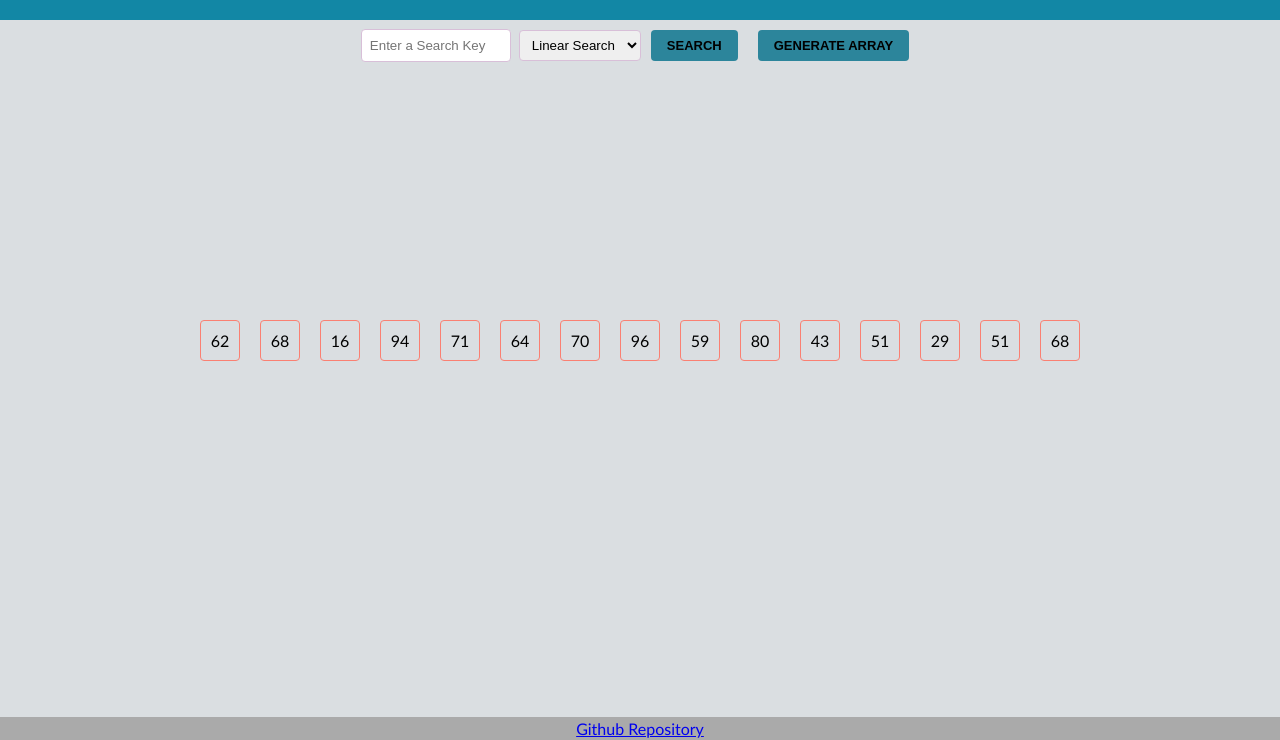
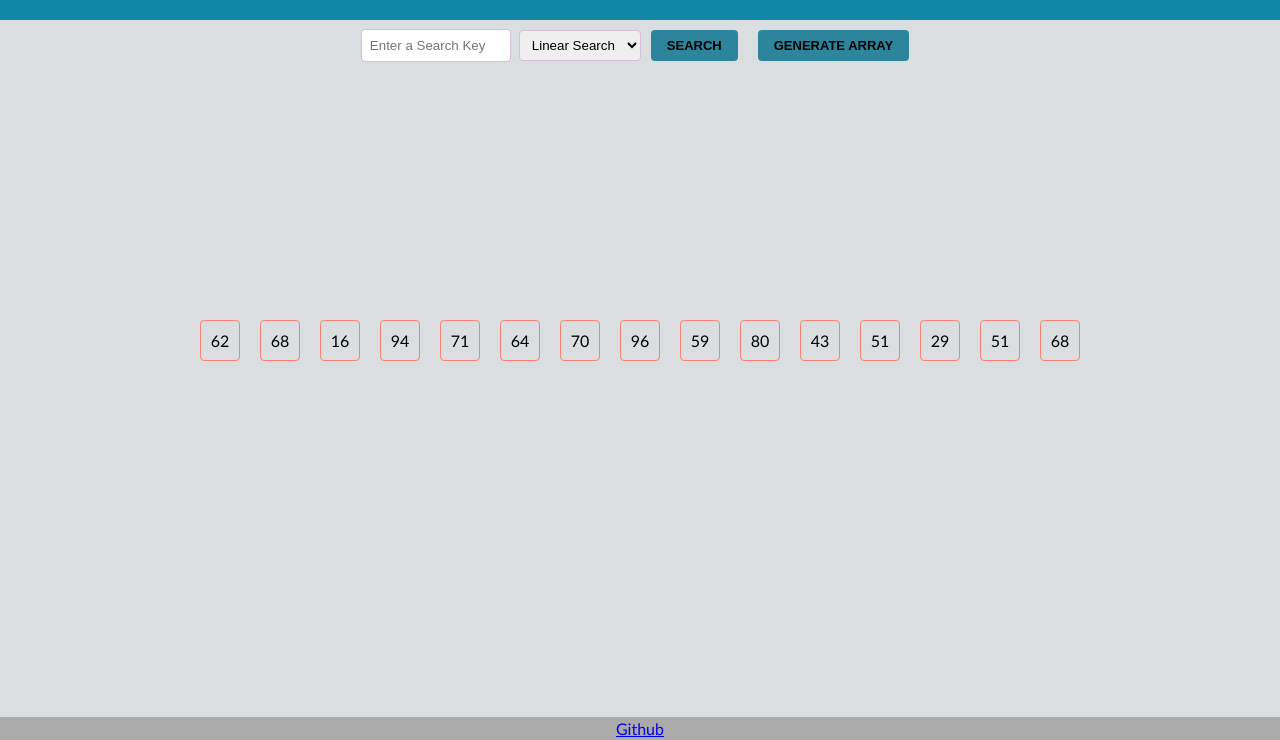
Before and after one commit to AdityaVnitNagpur/Linary-Searching-Algorithm-Tool, a plain HTML site: page index.html in a window 1280 px wide. Shown: the part 60-800 px from the top of the page. Drawn offline with Linux system fonts and the light colour scheme.

Commit message:
Update index.html

```diff
--- a/index.html
+++ b/index.html
@@ -24,7 +24,7 @@
       <div class="status"></div>
     </div>
     <footer>
-      <a href="https://github.com/AdityaVnitNagpur/Linary-Searching-Algorithm-Tool" target="_blank">Github Repository</a>
+      <a href="https://github.com/AdityaVnitNagpur/Linary-Searching-Algorithm-Tool" target="_blank">Github</a>
     </footer>
     <script src="./scripts/script.js"></script>
     <script src="./scripts/linearSearch.js"></script>
```
